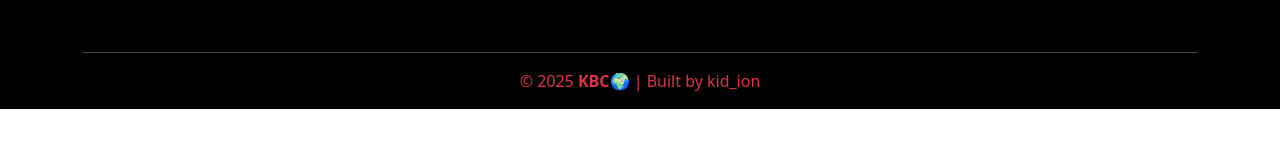
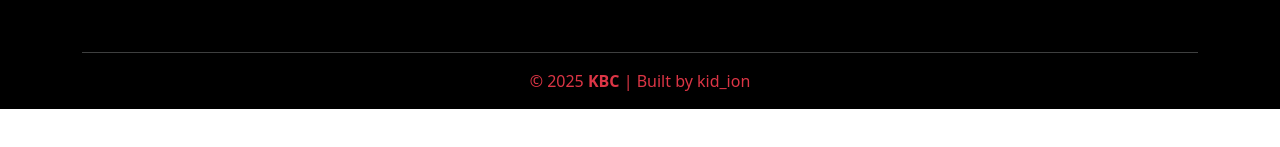
Before and after one commit to Kidtd12/KBC-News, a React (Vite) app: page / in a window 1280 px wide. Shown: the part 441-588 px from the top of the page. Built offline with nearby package versions, Linux system fonts and the light colour scheme; no server answers.

Commit message:
Update Footer.jsx

```diff
--- a/src/Components/Footer.jsx
+++ b/src/Components/Footer.jsx
@@ -52,7 +52,7 @@ const Footer = () => {
         <hr className="border-gray" />
 
         <div className="text-center text-danger">
-          © 2025 <strong>KBC🌍</strong> | Built by kid_ion
+          © 2025 <strong>KBC</strong> | Built by kid_ion
         </div>
       </div>
     </footer>
```
